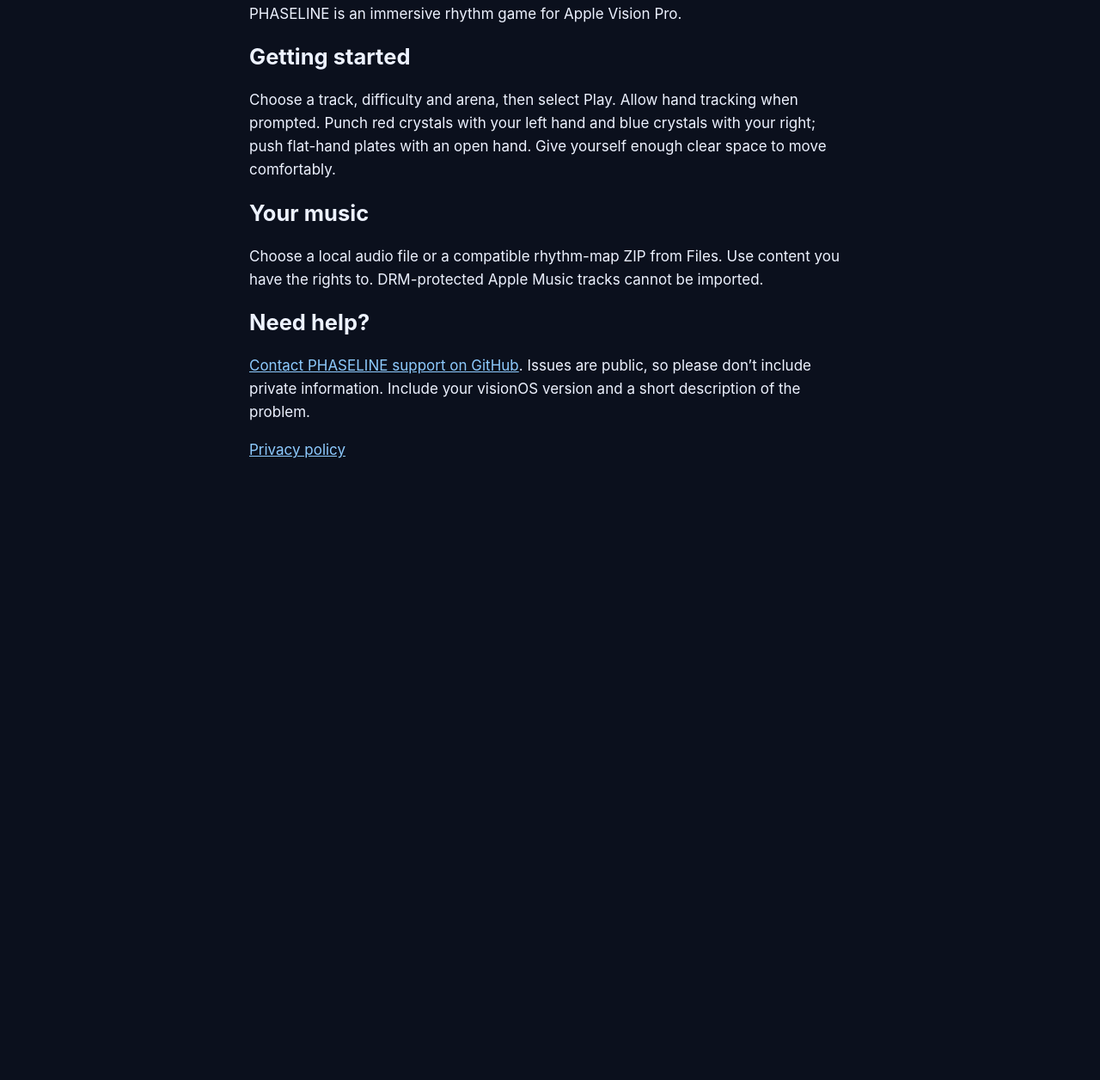
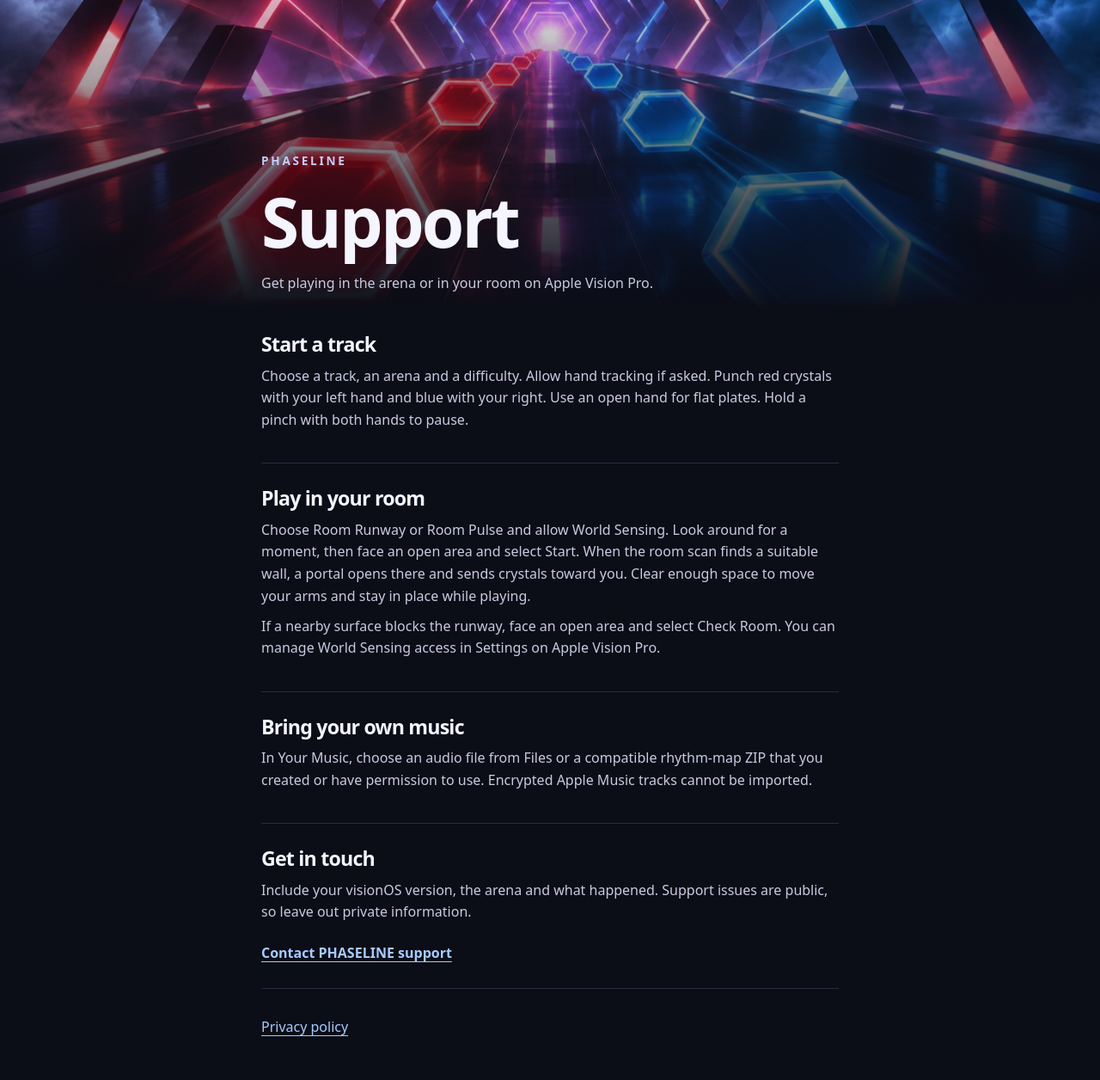
Before and after one commit to ferdinandl007/ferdinandl007.github.io, a plain HTML site: page phaseline/index.html in a window 1280 px wide. Shown: the part 136-1392 px from the top of the page at 86% size. Before the commit the page ends 800 px from the top, so only its background shows below. Drawn offline with Linux system fonts and the light colour scheme.

Commit message:
Publish PHASELINE room play support and privacy

```diff
--- a/phaseline/index.html
+++ b/phaseline/index.html
@@ -1,2 +1,40 @@
 <!doctype html>
-<html lang="en"><head><meta charset="utf-8"><meta name="viewport" content="width=device-width,initial-scale=1"><title>PHASELINE Support</title><style>body{font:17px/1.6 -apple-system,BlinkMacSystemFont,sans-serif;background:#0b101d;color:#edf2ff;max-width:700px;margin:4rem auto;padding:0 1.5rem}a{color:#8ecbff}h1,h2{line-height:1.2}h1{font-size:2.5rem}</style></head><body><h1>PHASELINE Support</h1><p>PHASELINE is an immersive rhythm game for Apple Vision Pro.</p><h2>Getting started</h2><p>Choose a track, difficulty and arena, then select Play. Allow hand tracking when prompted. Punch red crystals with your left hand and blue crystals with your right; push flat-hand plates with an open hand. Give yourself enough clear space to move comfortably.</p><h2>Your music</h2><p>Choose a local audio file or a compatible rhythm-map ZIP from Files. Use content you have the rights to. DRM-protected Apple Music tracks cannot be imported.</p><h2>Need help?</h2><p><a href="https://github.com/ferdinandl007/ferdinandl007.github.io/issues/new?title=PHASELINE%20support">Contact PHASELINE support on GitHub</a>. Issues are public, so please don’t include private information. Include your visionOS version and a short description of the problem.</p><p><a href="privacy.html">Privacy policy</a></p></body></html>
+<html lang="en">
+<head>
+  <meta charset="utf-8">
+  <meta name="viewport" content="width=device-width, initial-scale=1">
+  <title>PHASELINE Support</title>
+  <meta name="description" content="Help with PHASELINE, the spatial rhythm game for Apple Vision Pro.">
+  <link rel="stylesheet" href="style.css">
+</head>
+<body>
+  <header class="hero">
+    <div class="hero-copy">
+      <p class="brand">PHASELINE</p>
+      <h1>Support</h1>
+      <p>Get playing in the arena or in your room on Apple Vision Pro.</p>
+    </div>
+  </header>
+  <main>
+    <section>
+      <h2>Start a track</h2>
+      <p>Choose a track, an arena and a difficulty. Allow hand tracking if asked. Punch red crystals with your left hand and blue with your right. Use an open hand for flat plates. Hold a pinch with both hands to pause.</p>
+    </section>
+    <section>
+      <h2>Play in your room</h2>
+      <p>Choose Room Runway or Room Pulse and allow World Sensing. Look around for a moment, then face an open area and select Start. When the room scan finds a suitable wall, a portal opens there and sends crystals toward you. Clear enough space to move your arms and stay in place while playing.</p>
+      <p>If a nearby surface blocks the runway, face an open area and select Check Room. You can manage World Sensing access in Settings on Apple Vision Pro.</p>
+    </section>
+    <section>
+      <h2>Bring your own music</h2>
+      <p>In Your Music, choose an audio file from Files or a compatible rhythm-map ZIP that you created or have permission to use. Encrypted Apple Music tracks cannot be imported.</p>
+    </section>
+    <section>
+      <h2>Get in touch</h2>
+      <p>Include your visionOS version, the arena and what happened. Support issues are public, so leave out private information.</p>
+      <a class="action" href="https://github.com/ferdinandl007/ferdinandl007.github.io/issues/new?title=PHASELINE%20support">Contact PHASELINE support</a>
+    </section>
+    <footer><a href="privacy.html">Privacy policy</a></footer>
+  </main>
+</body>
+</html>
--- /dev/null
+++ b/phaseline/style.css
@@ -0,0 +1,28 @@
+:root {
+  color-scheme: dark;
+  color: #f4f5ff;
+  background: #0b0d17;
+  font-family: system-ui, -apple-system, sans-serif;
+  line-height: 1.6;
+}
+body { margin: 0; }
+a { color: #a7cbff; text-underline-offset: 0.22em; }
+a:focus-visible { outline: 2px solid #c1d8ff; outline-offset: 5px; }
+.hero {
+  min-height: clamp(17rem, 47vw, 31rem);
+  display: flex;
+  align-items: end;
+  background: linear-gradient(0deg, #0b0d17 0%, #0b0d171a 75%), url("runway.jpg") center 48% / cover;
+}
+.hero-copy, main { width: min(42rem, calc(100% - 3rem)); margin-inline: auto; }
+.hero-copy { padding-block: 2.5rem 0.5rem; }
+.brand { margin: 0; font-size: 0.85rem; font-weight: 750; letter-spacing: 0.20em; color: #bfd0ff; }
+h1, h2 { line-height: 1.13; letter-spacing: -0.035em; }
+h1 { margin: 0.18em 0; font-size: clamp(3rem, 8vw, 5rem); }
+h2 { margin: 0 0 0.7rem; font-size: 1.45rem; }
+p { margin: 0.6rem 0; color: #c8cbe0; }
+section { padding-block: 1.7rem; border-bottom: 1px solid #292c41; }
+footer { padding-block: 2rem 3rem; }
+.policy { padding-block: 3rem; }
+.date { color: #a5aac7; }
+.action { display: inline-block; margin-top: 0.8rem; font-weight: 650; }
```
Also changed, not shown: phaseline/privacy.html (+28 -1 lines), phaseline/runway.jpg (added).
